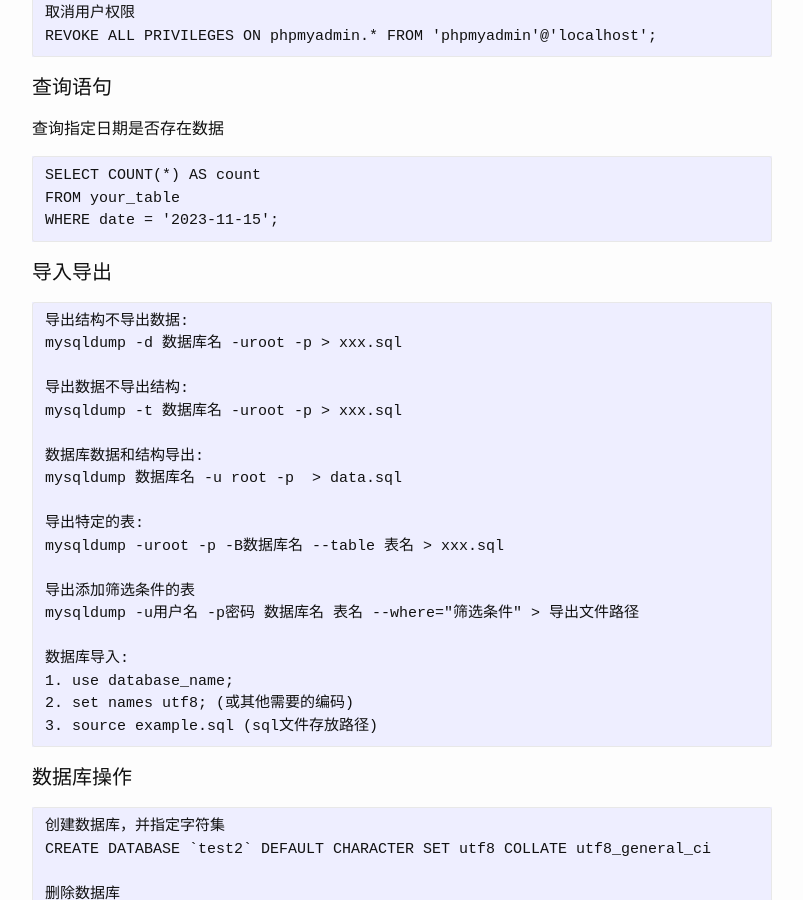
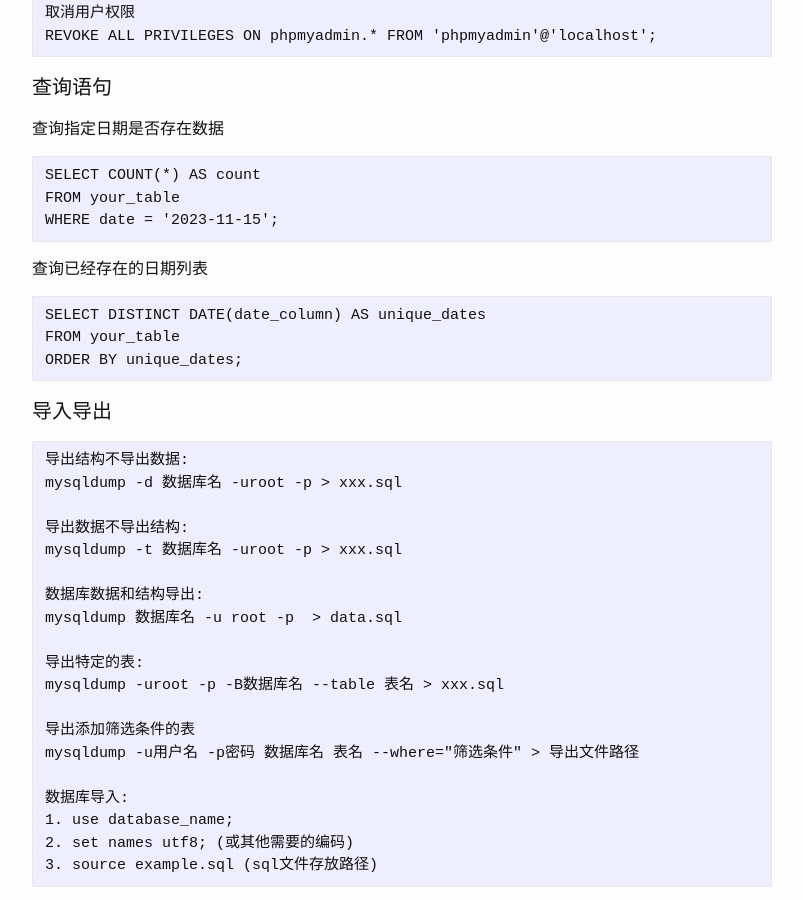
Before and after one commit to josephstalin117/josephstalin117.github.io, a Jekyll site: the page built from _posts/2016-05-03-mysql.markdown, in a window 1280 px wide and 900 px high, scrolled down 2027 px. Shown: the whole window, without its empty margins (238-1041 px from the left). Built offline with Jekyll 4.4.1, drawn with Linux system fonts in a browser that asks for light colours.

Commit message:
add mysql

````diff
--- a/_posts/2016-05-03-mysql.markdown
+++ b/_posts/2016-05-03-mysql.markdown
@@ -102,6 +102,12 @@ FROM your_table
 WHERE date = '2023-11-15';
 ```
 
+查询已经存在的日期列表
+```
+SELECT DISTINCT DATE(date_column) AS unique_dates
+FROM your_table
+ORDER BY unique_dates;
+```
 
 #### 导入导出
 
````
